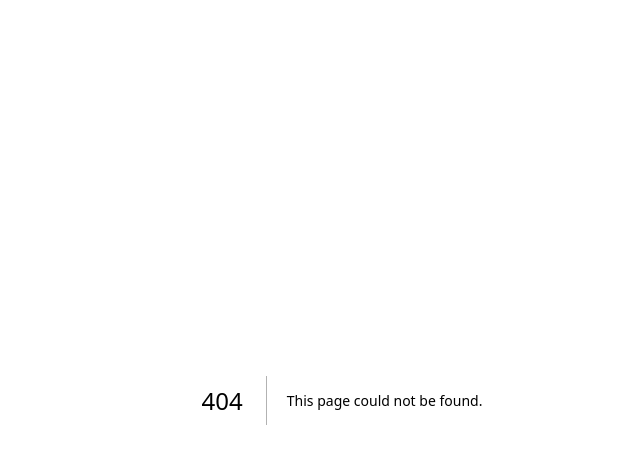
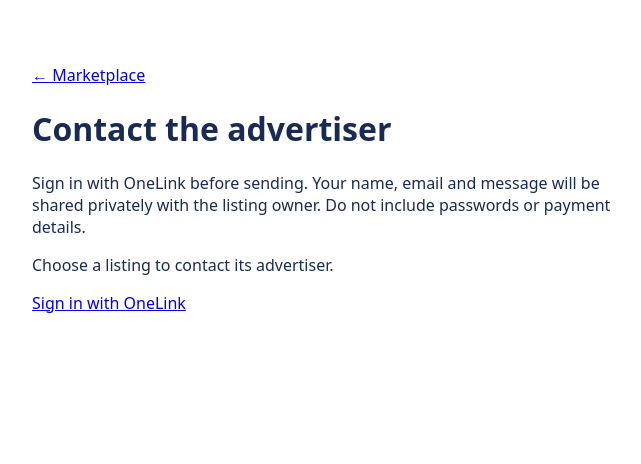
Before and after one commit to amaechiu-del/-domislink-realestate, a Next.js app: page /onelink/enquire in a window 1280 px wide. Before the commit this address had no page. Shown: the top 464 px of the page, without its empty margins (298-939 px from the left). Built offline with nearby package versions, Linux system fonts and the light colour scheme.

Commit message:
feat: add authenticated private listing enquiry form

```diff
--- /dev/null
+++ b/src/app/onelink/enquire/page.tsx
@@ -0,0 +1,22 @@
+"use client";
+import {Suspense,useState} from "react";
+import {useSearchParams} from "next/navigation";
+function Form(){
+ const params=useSearchParams(),listing=params.get("listing_id")||"";
+ const [name,setName]=useState(""),[email,setEmail]=useState(""),[message,setMessage]=useState(""),[website,setWebsite]=useState(""),[busy,setBusy]=useState(false),[status,setStatus]=useState(""),[sent,setSent]=useState(false);
+ async function submit(e:React.FormEvent){e.preventDefault();setBusy(true);setStatus("");try{
+  const r=await fetch("/api/onelink/enquiries",{method:"POST",headers:{"content-type":"application/json"},body:JSON.stringify({listing_id:listing,name,email,message,website})});
+  const data=await r.json();if(!r.ok)throw Error(data.error||"Unable to send enquiry");
+  setSent(true);setStatus("Enquiry received. The advertiser can view it in their OneLink inbox.");
+ }catch(e){setStatus(e instanceof Error?e.message:"Enquiry unavailable")}finally{setBusy(false)}}
+ return <main style={{fontFamily:"system-ui",maxWidth:620,margin:"40px auto",padding:24,color:"#192b54"}}><a href="/onelink">← Marketplace</a><h1>Contact the advertiser</h1><p>Sign in with OneLink before sending. Your name, email and message will be shared privately with the listing owner. Do not include passwords or payment details.</p>
+ {!/^[0-9a-f-]{36}$/i.test(listing)?<p>Choose a listing to contact its advertiser.</p>:sent?<p role="status">{status}</p>:<form onSubmit={submit} style={{display:"grid",gap:14}}>
+ <label>Your name<input required minLength={2} maxLength={100} value={name} onChange={e=>setName(e.target.value)} style={{display:"block",width:"100%",padding:12}}/></label>
+ <label>Email<input type="email" required maxLength={254} value={email} onChange={e=>setEmail(e.target.value)} style={{display:"block",width:"100%",padding:12}}/></label>
+ <label>Message<textarea required minLength={10} maxLength={2000} rows={6} value={message} onChange={e=>setMessage(e.target.value)} style={{display:"block",width:"100%",padding:12}}/></label>
+ <div style={{position:"absolute",left:"-9999px"}} aria-hidden="true"><label>Website<input tabIndex={-1} value={website} onChange={e=>setWebsite(e.target.value)}/></label></div>
+ <button type="submit" disabled={busy} style={{padding:14,background:"#192b54",color:"white",border:0,borderRadius:10}}>{busy?"Sending…":"Send private enquiry"}</button>{status&&<p role="alert">{status}</p>}
+ </form>}
+ <p><a href="/api/onelink/login">Sign in with OneLink</a></p></main>
+}
+export default function Enquire(){return <Suspense fallback={<p>Loading enquiry form…</p>}><Form/></Suspense>}
```
